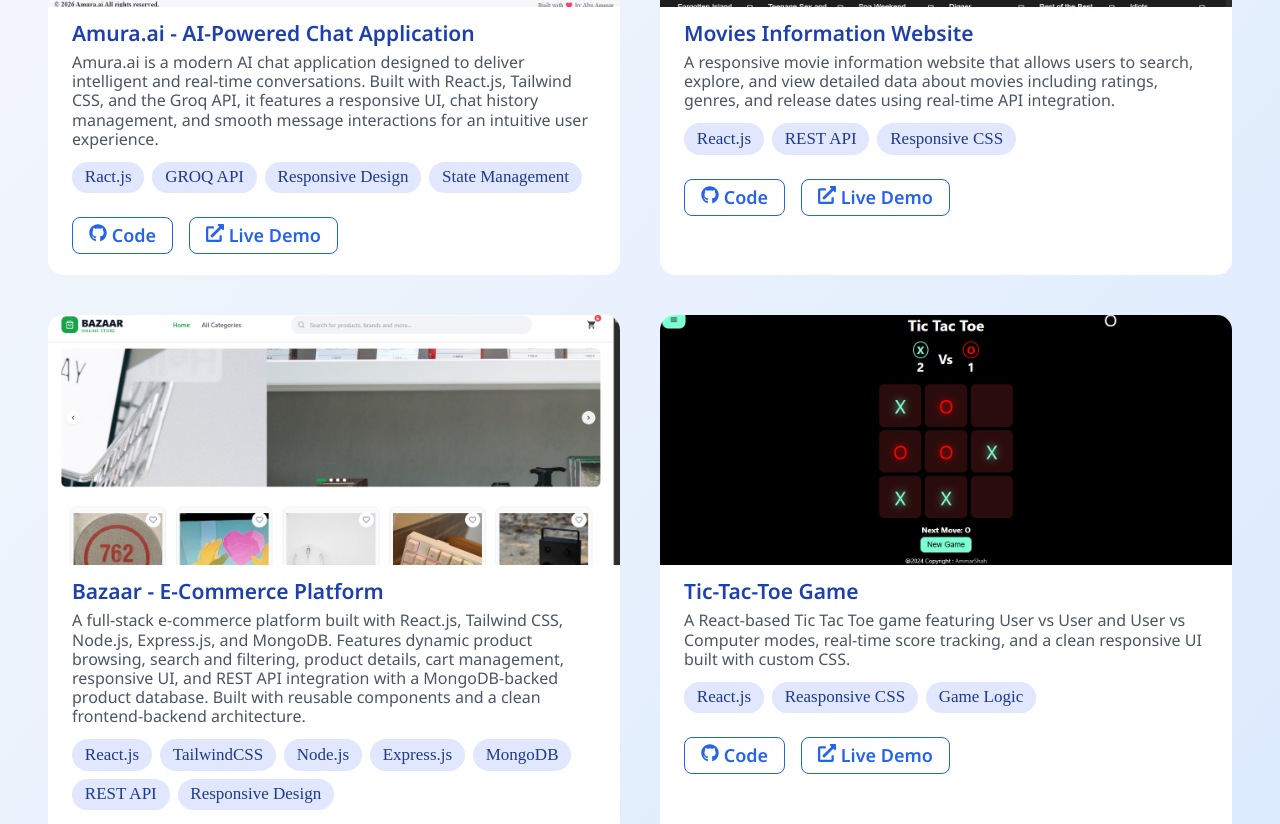
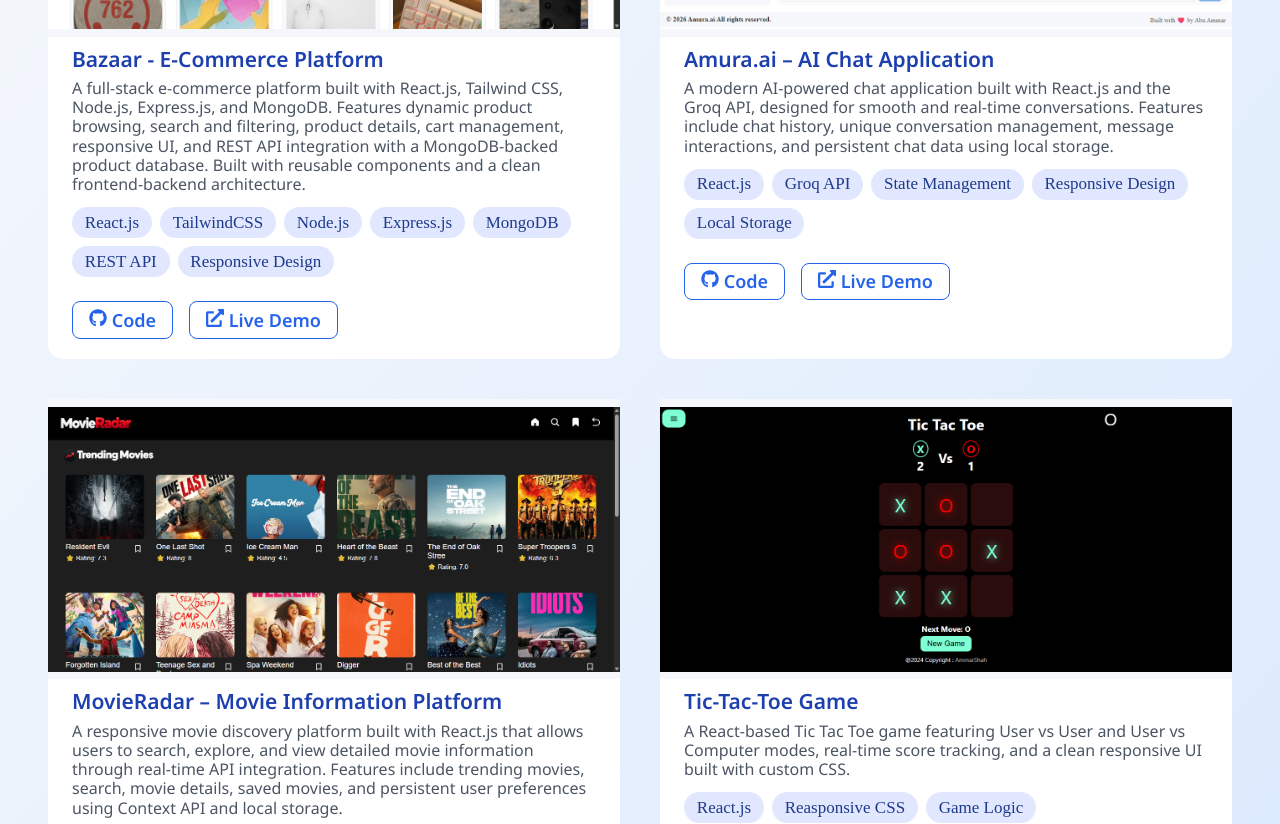
Before and after one commit to abuammar003/abuammar-portfolio, a React (Vite) app: page /Projects in a window 1280 px wide. Shown: the part 2580-3404 px from the top of the page. Built offline with nearby package versions, Linux system fonts and the light colour scheme.

Commit message:
Updated Project Cards Design

```diff
--- a/src/components/Projects/Projects.css
+++ b/src/components/Projects/Projects.css
@@ -65,10 +65,10 @@
 
 .prjct_box img {
   width: 100%;
-    height: 250px;
-    object-fit: cover;
-    border-top-left-radius: 15px;
-    border-top-right-radius: 15px;
+  height: 280px;
+  object-fit: contain;
+  display: block;
+  background: #f5f7fa;
 }
 
 .prjct_text {
--- a/src/components/Projects/Projects.jsx
+++ b/src/components/Projects/Projects.jsx
@@ -10,33 +10,31 @@ import amura_ai from "../../assets/Amura.ai-ui-image.png";
 
 const Projects = () => {
     const projects = [
-         {
-            id: 2,
-            image: amura_ai,
-            title: "Amura.ai - AI-Powered Chat Application",
-            description : "Amura.ai is a modern AI chat application designed to deliver intelligent and real-time conversations. Built with React.js, Tailwind CSS, and the Groq API, it features a responsive UI, chat history management, and smooth message interactions for an intuitive user experience.",
-            tech: ["Ract.js", 'GROQ API', 'Responsive Design', "State Management"],
-            gitHub: "https://github.com/abuammar003/amura.ai",
-            live: "https://amura-ai.netlify.app/"
-        },{
+        {
             id: 1,
-            image: movieradar,
-            title: "Movies Information Website",
-            description : "A responsive movie information website that allows users to search, explore, and view detailed data about movies including ratings, genres, and release dates using real-time API integration.",
-            tech: ["React.js", 'REST API', "Responsive CSS"],
-            gitHub: "https://github.com/abuammar003/MovieRadar",
-            live: "https://movieradar-info.vercel.app/"
-        },
-        {
-            id: 3,
             image: bazaar,
             title: "Bazaar - E-Commerce Platform",
             description : "A full-stack e-commerce platform built with React.js, Tailwind CSS, Node.js, Express.js, and MongoDB. Features dynamic product browsing, search and filtering, product details, cart management, responsive UI, and REST API integration with a MongoDB-backed product database. Built with reusable components and a clean frontend-backend architecture.",
             tech: ["React.js", 'TailwindCSS', 'Node.js', 'Express.js', 'MongoDB', 'REST API', 'Responsive Design'],
             gitHub: "https://github.com/abuammar003/e-commerce.app",
             live: "https://bazaar-store.netlify.app/"
-        },
-         {
+        }, {
+            id: 2,
+            image: amura_ai,
+            title: "Amura.ai – AI Chat Application",
+            description : "A modern AI-powered chat application built with React.js and the Groq API, designed for smooth and real-time conversations. Features include chat history, unique conversation management, message interactions, and persistent chat data using local storage.",
+            tech: ["React.js", 'Groq API', "State Management", 'Responsive Design', 'Local Storage'],
+            gitHub: "https://github.com/abuammar003/amura.ai",
+            live: "https://amura-ai.netlify.app/"
+        },{
+            id: 3,
+            image: movieradar,
+            title: "MovieRadar – Movie Information Platform",
+            description : "A responsive movie discovery platform built with React.js that allows users to search, explore, and view detailed movie information through real-time API integration. Features include trending movies, search, movie details, saved movies, and persistent user preferences using Context API and local storage.",
+            tech: ["React.js", 'JavaScript', 'REST API', 'Local Storage', 'Context API', "Responsive CSS"],
+            gitHub: "https://github.com/abuammar003/MovieRadar",
+            live: "https://movieradar-info.vercel.app/"
+        }, {
             id: 4,
             image: ticTacToe,
             title: "Tic-Tac-Toe Game",
```
Lines whose indentation alone changed are shown as unchanged.
